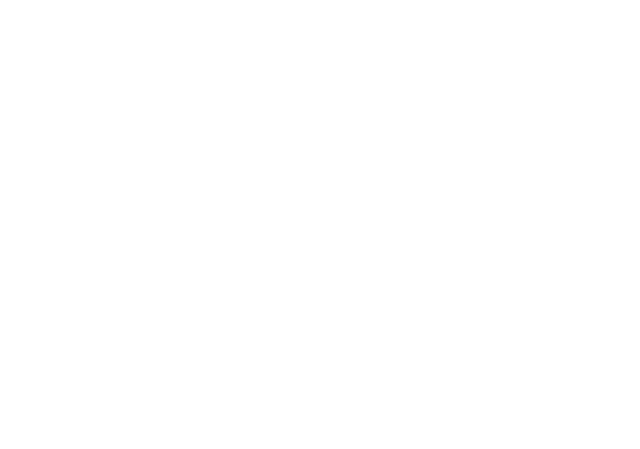
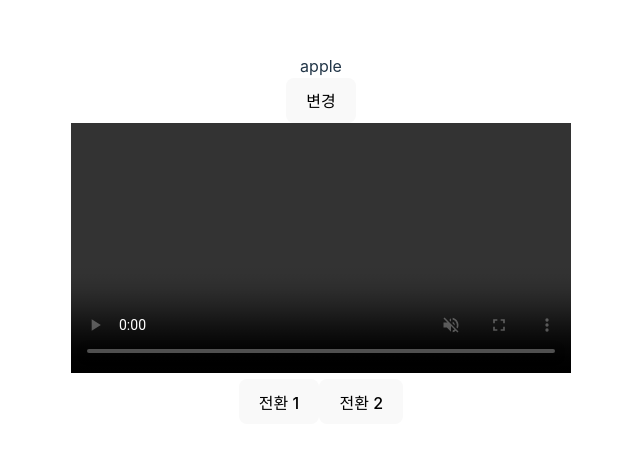
Before and after one commit to parby8605/study-week1, a React (Vite) app: page / in a window 1280 px wide. Shown: the part 161-610 px from the top of the page, without its empty margins (319-959 px from the left). Built offline with nearby package versions, Linux system fonts and the light colour scheme.

Commit message:
리렌더 없이 비디오 링크 전환 및 텍스트 컬러 전환

```diff
--- a/src/App.jsx
+++ b/src/App.jsx
@@ -1,9 +1,49 @@
-import { useState } from 'react'
+import { useRef, useState } from 'react'
 
 import './App.css'
 
 function App() {
-  return <></>
+  const sources = [
+    'https://vjs.zencdn.net/v/oceans.mp4',
+    'https://lamberta.github.io/html5-animation/examples/ch04/assets/movieclip.mp4',
+  ]
+  const colorRef = useRef(null)
+  const videoRef = useRef(null)
+  console.log('- rerendered')
+
+  const handleClick = () => {
+    if (colorRef.current.style.color === 'red') {
+      colorRef.current.style.color = 'black'
+    } else {
+      colorRef.current.style.color = 'red'
+    }
+  }
+
+  return (
+    <>
+      <div>
+        <div ref={colorRef}>apple</div>
+        <button onClick={handleClick}>변경</button>
+      </div>
+      <div>
+        <video ref={videoRef} autoPlay controls width={500} muted />
+      </div>
+      <button
+        onClick={() => {
+          videoRef.current.src = sources[0]
+        }}
+      >
+        전환 1
+      </button>
+      <button
+        onClick={() => {
+          videoRef.current.src = sources[1]
+        }}
+      >
+        전환 2
+      </button>
+    </>
+  )
 }
 
 export default App
```
